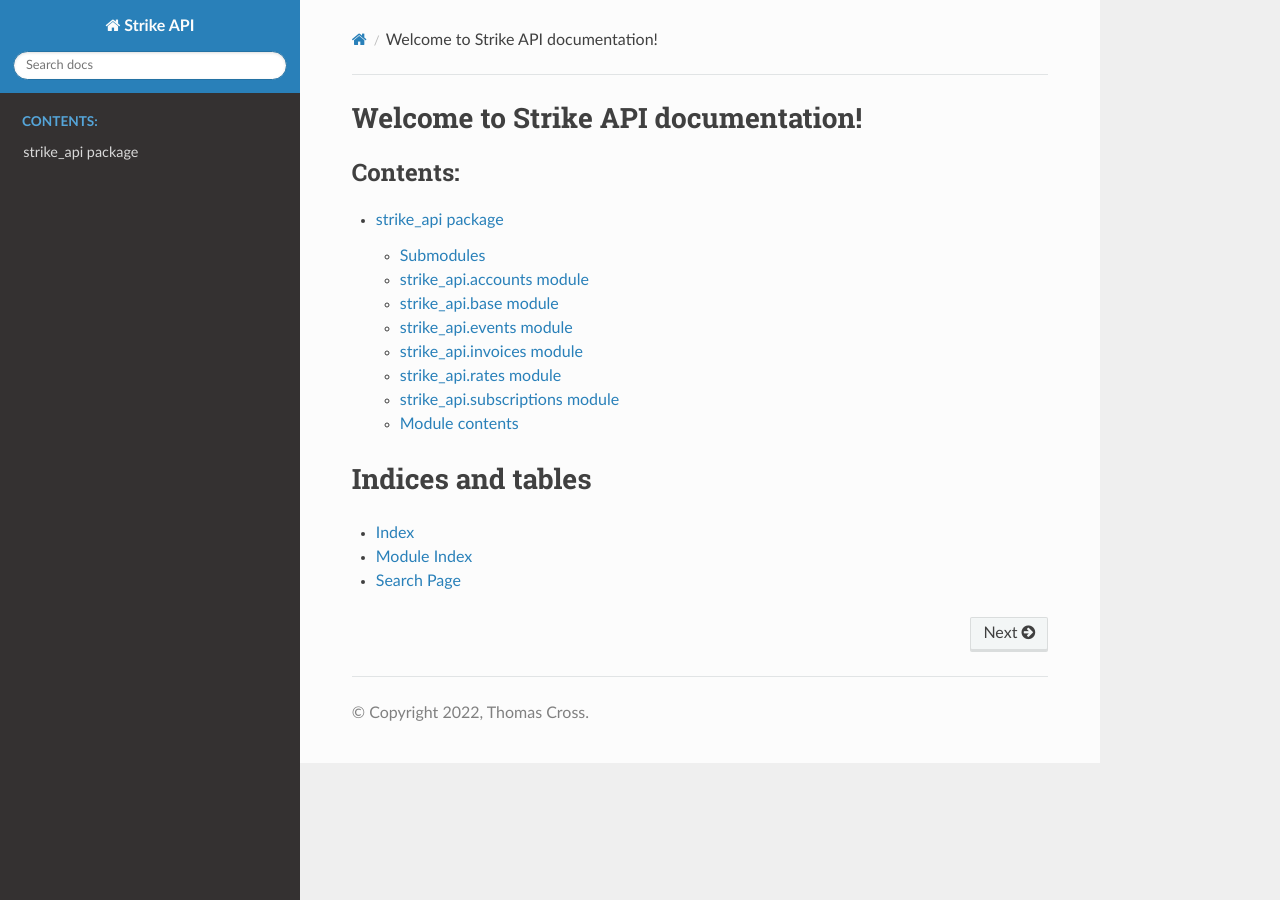
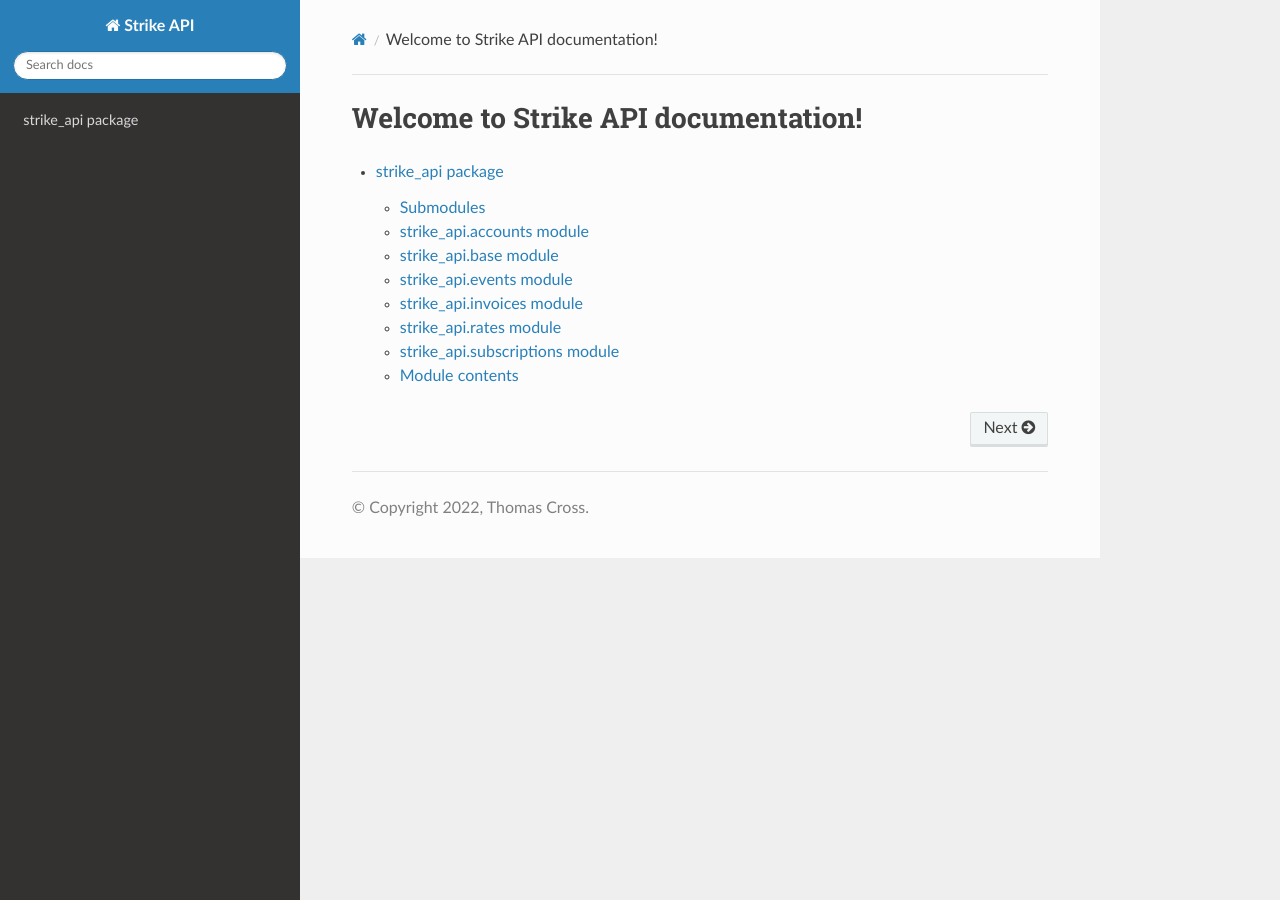
Before and after one commit to chmoder/strike-api, a Sphinx documentation site: the page built from docs/index.rst, in a window 1280 px wide. Built offline with Sphinx 7.4.7 and the Read the Docs theme 2.0.0, drawn with Linux system fonts in a browser that asks for light colours.

Commit message:
update docs

```diff
--- a/docs/index.rst
+++ b/docs/index.rst
@@ -8,14 +8,13 @@ Welcome to Strike API documentation!
 
 .. toctree::
    :maxdepth: 4
-   :caption: Contents:
 
    strike_api
 
 
-Indices and tables
-==================
+.. Indices and tables
+.. ==================
 
-* :ref:`genindex`
-* :ref:`modindex`
-* :ref:`search`
+.. * :ref:`genindex`
+.. * :ref:`modindex`
+.. * :ref:`search`
```
